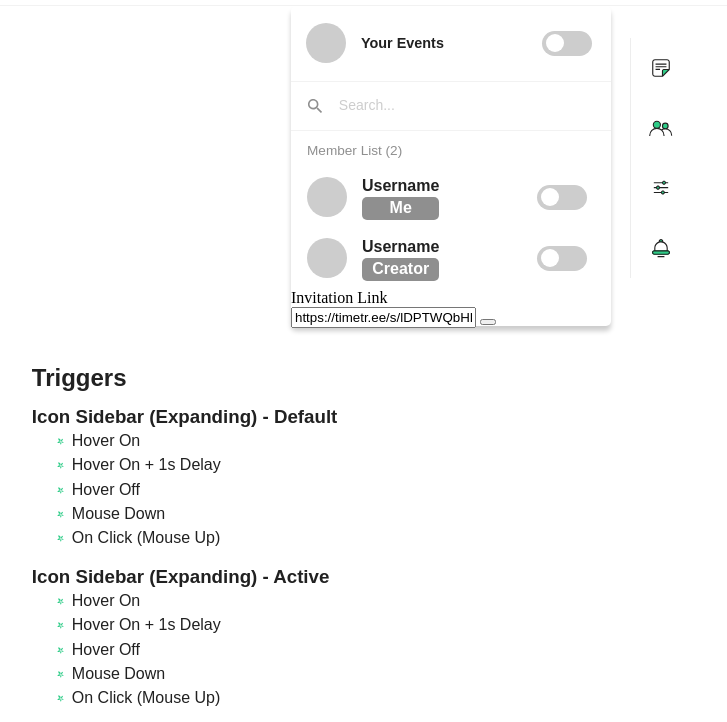
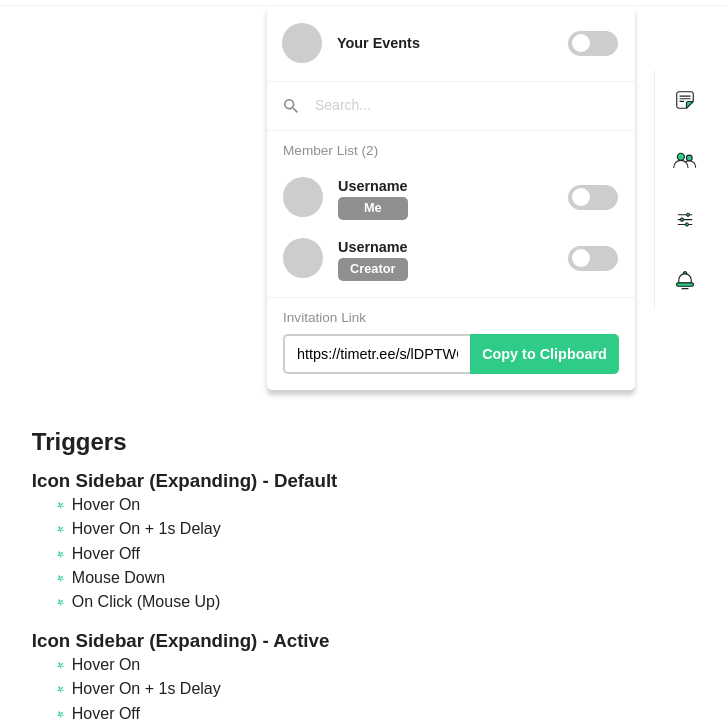
Before and after one commit to malnyrad/idm241-dkl67, a plain HTML site: page beta/build.html in a window 1280 px wide. Shown: the part 75-797 px from the top of the page, without its empty margins (229-956 px from the left). Drawn offline with Linux system fonts and the light colour scheme; a web font is replaced by a local one.

Commit message:
Update microinteractions.css

```diff
--- a/css/microinteractions.css
+++ b/css/microinteractions.css
@@ -118,8 +118,8 @@
     right: -10rem;
     position: relative;
     display: inline-block;
-    width: 20rem;
-    height: 20rem;
+    width: 23rem;
+    height: 24rem;
     z-index: 10;
 }
 
@@ -351,6 +351,14 @@ label:hover + .tagline {
     padding: 15px;
 }
 
+.popup-3 {
+    margin-bottom: 8px;
+}
+
+.popup-4 {
+    border-top: 1px solid var(--light-gray);
+}
+
 .pfp-circle {
     height: 40px;
     width: 40px;
@@ -373,7 +381,7 @@ label.switch {
     cursor: pointer;
     display: inline-block;
     position: relative;
-    margin-left: 98px;
+    margin-left: 148px;
     min-width: 0px;
     width: 50px;
     height: 25px;
@@ -431,11 +439,11 @@ input:checked + .slider:before {
     border-radius: 50%;
 }
 
-.popup-2 input {
+.popup-2 input, .popup-4 input {
     outline: none;
 }
 
-.popup-3 .header {
+.header {
     box-sizing: border-box;
     height: 36px;
     padding: 12px 16px 8px;
@@ -458,6 +466,10 @@ input:checked + .slider:before {
     transition: 0.2s ease-in-out;
   }
 
+  .member-listing label {
+    margin-left: 160px;
+  }
+
   .member-text {
     display: flex;
     flex-direction: column;
@@ -466,6 +478,7 @@ input:checked + .slider:before {
 
   .member-text p {
     font-family: Helvetica, Arial, sans-serif;
+    font-size: 0.9rem;
     font-weight: bold;
     margin: 0;
   }
@@ -474,5 +487,55 @@ input:checked + .slider:before {
     border-radius: 5px;
     background-color: var(--darker-gray);
     color: var(--white);
+    font-size: 0.8rem;
     text-align: center;
   }
+
+  .copy-link {
+    align-items: center;
+    display: flex;
+    flex-direction: row;
+  }
+
+  .link-box {
+    box-sizing: border-box;
+    height: 40px;
+    padding: 8px 12px;
+    font-family: Helvetica, Arial, sans-serif;
+    font-size: 0.9rem;
+    line-height: 1.8;
+    border-width: 2px 0px 2px 2px;
+    border-style: solid none solid solid;
+    border-color: var(--dark-gray);
+    border-radius: 5px 0px 0px 5px;
+    margin-left: 16px;
+  }
+
+  .popup-4 button {
+    background-color: var(--green);
+    border: none;
+    border-radius: 0px 5px 5px 0px;
+    box-sizing: border-box;
+    color: var(--white);
+    font-family: Helvetica, Arial, sans-serif;
+    font-size: 0.9rem;
+    font-weight: bold;
+    height: 40px;
+    margin-right: 16px;
+    padding: 8px 0;
+    width: 150px
+  }
+
+  .popup-4 button:after{
+    content: 'Copy to Clipboard';
+    display: block;
+ }
+
+ .popup-4 button:hover {
+    background-color: #29B87A;
+ }
+
+ .popup-4 button:focus:after, .popup-4 button:active:after {
+    content: 'Copied!';
+    display: block;
+ }
```
